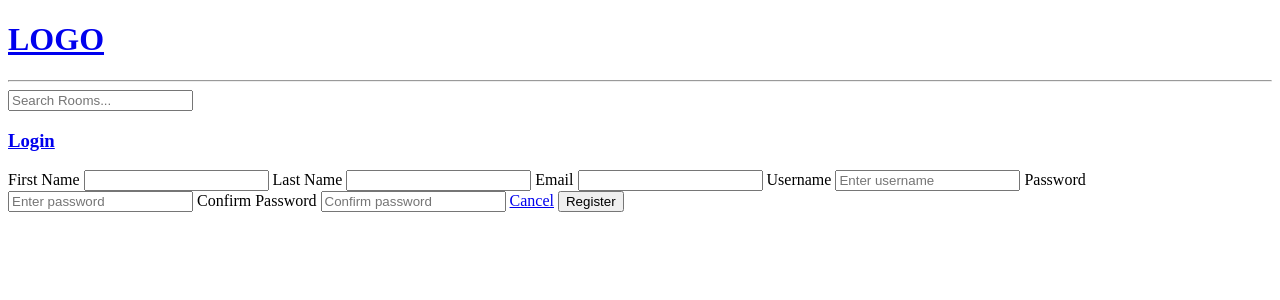
After one commit to theeksha101/StudyRoom, a Django app: page /register/ in a window 1280 px wide. The commit adds this page. Shown: the top 300 px of the page. Run offline with Django 5.2, Linux system fonts and the light colour scheme.

Commit message:
user registration

```diff
--- a/base/models.py
+++ b/base/models.py
@@ -6,6 +6,8 @@ from django.contrib.auth.models import User
 
 class Topic(models.Model):
     name = models.CharField(max_length=200)
+    follow = models.BooleanField(default=False)
+    # follower = models.ForeignKey(User, null=True, on_delete=models.CASCADE)
 
     def __str__(self) -> str:
         return self.name
@@ -39,3 +41,7 @@ class Message(models.Model):
 
     def __str__(self) -> str:
         return self.body
+
+
+# class UserProfile(models.Model):
+    #
--- a/base/templates/base/home.html
+++ b/base/templates/base/home.html
@@ -24,6 +24,12 @@
         {% for topic in topics %}
            <div>
                 <a href="{% url 'home' %}?r={{topic.name}}"> {{topic.name}} </a>
+                &emsp;&emsp;&emsp;&emsp;&emsp;&emsp;
+                {% if topic.follow == False %}
+                    <a href="{% url 'is-following' topic.id %}">Follow</a>
+                {% else %}
+                    <a href="{% url 'is-following' topic.id %}">Following</a>
+                {% endif %}
            </div>
         {% endfor %}
 
--- a/base/templates/base/login_register.html
+++ b/base/templates/base/login_user.html
@@ -15,4 +15,8 @@
 
 </form>
 
+<div>
+    <p>Don't have an account? <span><a href="{% url 'register-user' %}">Register!</a></span></p>
+</div>
+
 {% endblock %}
--- /dev/null
+++ b/base/templates/base/register_user.html
@@ -0,0 +1,31 @@
+{% extends 'main.html' %}
+
+{% block content %}
+
+    <form method="POST" action="">
+        {% csrf_token %}
+
+        <label>First Name</label>
+        <input type="text" name="first-name"/>
+
+        <label>Last Name</label>
+        <input type="text" name="last-name"/>
+
+        <label>Email</label>
+        <input type="email" name="email"/>
+
+        <label>Username</label>
+        <input type="text" name="username" placeholder="Enter username" />
+
+        <label>Password</label>
+        <input type="password" name="password1" placeholder="Enter password" />
+
+        <label>Confirm Password</label>
+        <input type="password" name="password2" placeholder="Confirm password"/>
+
+        <a href="{{request.META.HTTP_REFERER}}">Cancel</a>
+        <input type="submit" value="Register" />
+
+    </form>
+
+{% endblock %}
--- a/base/urls.py
+++ b/base/urls.py
@@ -3,12 +3,13 @@ from . import views
 
 
 urlpatterns = [
-    path('login/', views.login_register, name='login-register'),
+    path('login/', views.login_user, name='login-user'),
     path('logout/', views.logout_user, name='logout-user'),
     path('', views.home, name='home'),
     path('room/<str:pk>', views.room, name='room'),
     path('create-room/', views.create_room, name='create-room'),
     path('update-room/<str:pk>', views.update_room, name='update-room'),
     path('delete-room/<str:pk>', views.delete_room, name='delete-room'),
-
+    path('is-following/<str:id_>', views.is_following, name='is-following'),
+    path('register/', views.register_user, name='register-user'),
 ]
--- a/base/views.py
+++ b/base/views.py
@@ -29,11 +29,10 @@ def home(request):
     topic = Topic.objects.all()
     room_count = rooms.count()
     all_users = User.objects.values()
-
+    # all_user = User.objects.get(username='deeksha')
     context = {'rooms': rooms, 'topics': topic, 'room_count': room_count,
                'all_users': all_users}
-    print(type(rooms[0].host))
-    print(type(request.user))
+    # print(all_user)
     return render(request, 'base/home.html', context)
 
 def room(request, pk):
@@ -77,7 +76,7 @@ def delete_room(request, pk):
     return render(request, 'base/delete.html', {'obj':room})
 
 
-def login_register(request):
+def login_user(request):
     if request.method == 'POST':
 
         username = request.POST.get('username')
@@ -95,9 +94,8 @@ def login_register(request):
         else:
             messages.error(request, 'username or password does not match')
 
-    context = {}
-    print('inside login_register view function')
-    return render(request, 'base/login_register.html', context)
+    return render(request, 'base/login_user.html')
+
 
 def logout_user(request):
     if request.method == 'POST':
@@ -105,3 +103,37 @@ def logout_user(request):
         return redirect('home')
     context = {}
     return render(request, 'base/logout_user.html', context)
+
+
+def is_following(request, id_):
+    is_follow = Topic.objects.get(id=id_)
+    if is_follow.follow == False:
+        is_follow.follow = True
+        is_follow.save()
+    else:
+        is_follow.follow = False
+        is_follow.save()
+    return redirect('home')
+
+
+def register_user(request):
+    if request.method == 'POST':
+
+        first_name = request.POST.get('first-name')
+        last_name = request.POST.get('last-name')
+        email = request.POST.get('email')
+        username = request.POST.get('username')
+        password1 = request.POST.get('password1')
+        password2 = request.POST.get('password2')
+
+        if password1 != password2:
+            messages.error(request, 'passwords do not match')
+        else:
+            user = User.objects.create_user(username=username,
+                        password=password1, email=email)
+            user.first_name = first_name
+            user.last_name = last_name
+            user.save()
+        return redirect('login-user')
+
+    return render(request, 'base/register_user.html')
--- a/templates/main.html
+++ b/templates/main.html
@@ -1,9 +1,11 @@
+{% load static %}
 <!DOCTYPE html>
 <html lang="en">
 <head>
     <meta charset="UTF-8">
     <meta name="viewport" content="width=device-width, initial-scale=1.0">
     <title>StudyBud</title>
+    <script src="{% static 'index.js' %}"></script>
 </head>
 <body>
 
--- a/templates/navbar.html
+++ b/templates/navbar.html
@@ -19,7 +19,7 @@
 
 {% elif not user.is_authenticated %}
 
-    <a href="{% url 'login-register' %}">
+    <a href="{% url 'login-user' %}">
         <h3>Login</h3>
     </a>
 
```
Also changed, not shown: base/templates/base/user_profile.html (added, +10 -0 lines), base/migrations/0003_alter_room_options_topic_follow.py (added), base/static/index.js (added).
